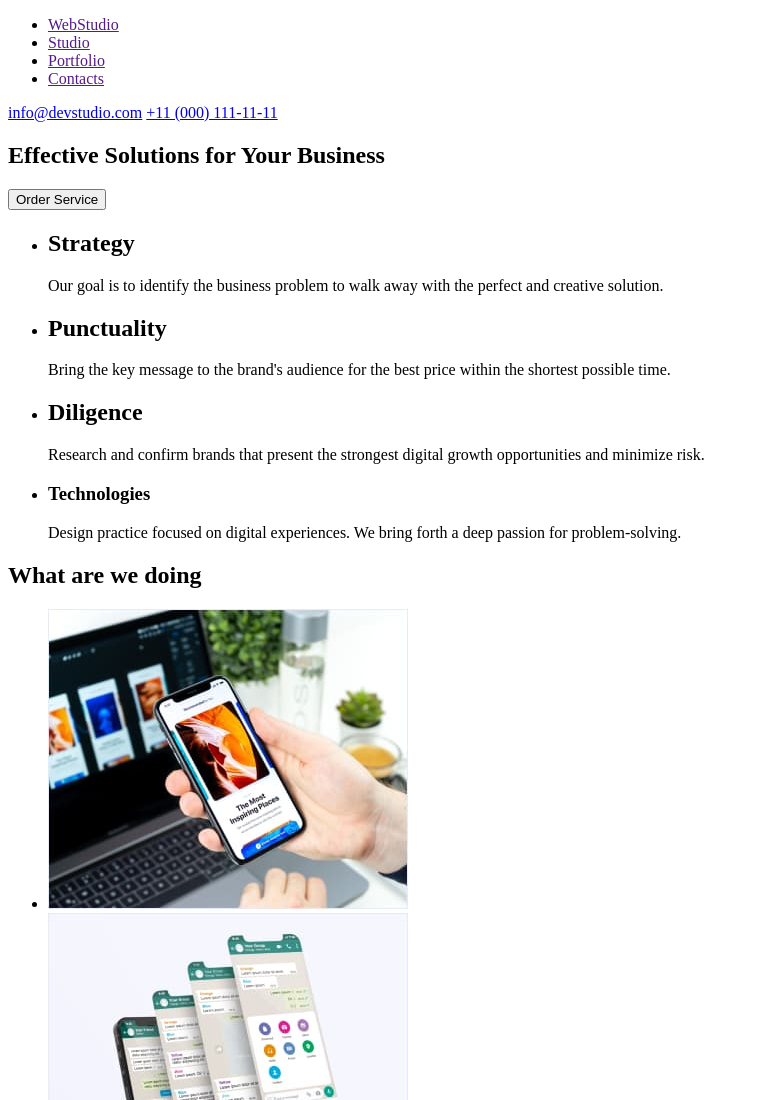
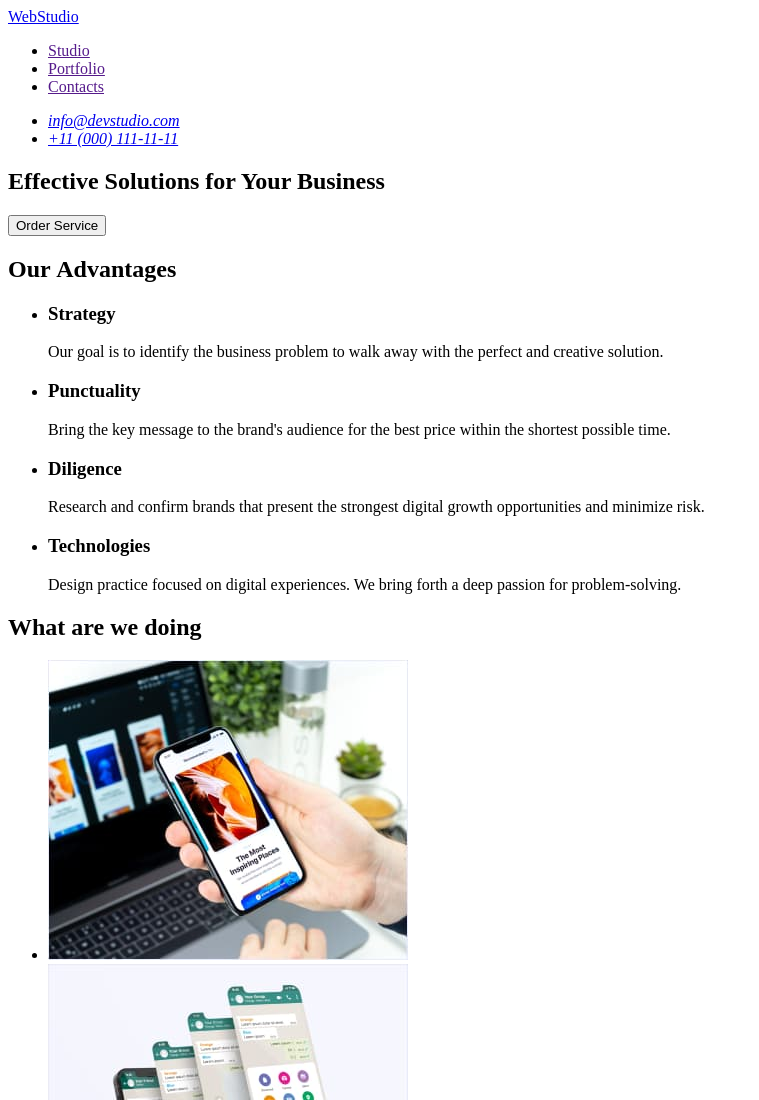
Before and after one commit to shalist/goit-markup-hw-01, a plain HTML site: page index.html in a window 1280 px wide. Shown: the top 1100 px of the page, without its empty margins (0-759 px from the left). Drawn offline with Linux system fonts and the light colour scheme.

Commit message:
fixed semantic 1.2

```diff
--- a/index.html
+++ b/index.html
@@ -11,10 +11,8 @@
     <!-- Хедер -->
     <header>
       <nav>
+        <a href="/index.html">WebStudio</a>
         <ul>
-          <li>
-            <a href="">WebStudio</a>
-          </li>
           <li>
             <a href="">Studio</a>
           </li>
@@ -26,8 +24,12 @@
           </li>
         </ul>
       </nav>
-      <a href="mailto:info@devstudio.com">info@devstudio.com</a>
-      <a href="tel:+110001111111">+11 (000) 111-11-11</a>
+      <address>
+        <ul>
+          <li><a href="mailto:info@devstudio.com">info@devstudio.com</a></li>
+          <li><a href="tel:+110001111111">+11 (000) 111-11-11</a></li>
+        </ul>
+      </address>
     </header>
     <!-- Основний текст сторінки -->
     <main>
@@ -38,23 +40,24 @@
       </section>
       <!-- Секція 1 -->
       <section>
+        <h2>Оur Аdvantages</h2>
         <ul>
           <li>
-            <h2>Strategy</h2>
+            <h3>Strategy</h3>
             <p>
               Our goal is to identify the business problem to walk away with the
               perfect and creative solution.
             </p>
           </li>
           <li>
-            <h2>Punctuality</h2>
+            <h3>Punctuality</h3>
             <p>
               Bring the key message to the brand's audience for the best price
               within the shortest possible time.
             </p>
           </li>
           <li>
-            <h2>Diligence</h2>
+            <h3>Diligence</h3>
             <p>
               Research and confirm brands that present the strongest digital
               growth opportunities and minimize risk.
@@ -148,7 +151,7 @@
     </main>
     <!-- Футер -->
     <footer>
-      <a href="/index.html">WebStudio</a>
+      <a href="./index.html">WebStudio</a>
       <p>
         Increase the flow of customers and sales for your business with digital
         marketing & growth solutions.
```
